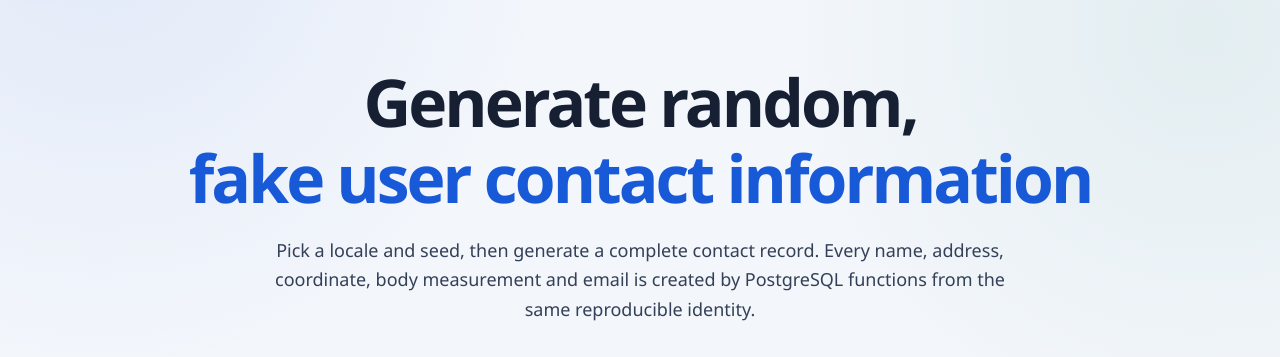
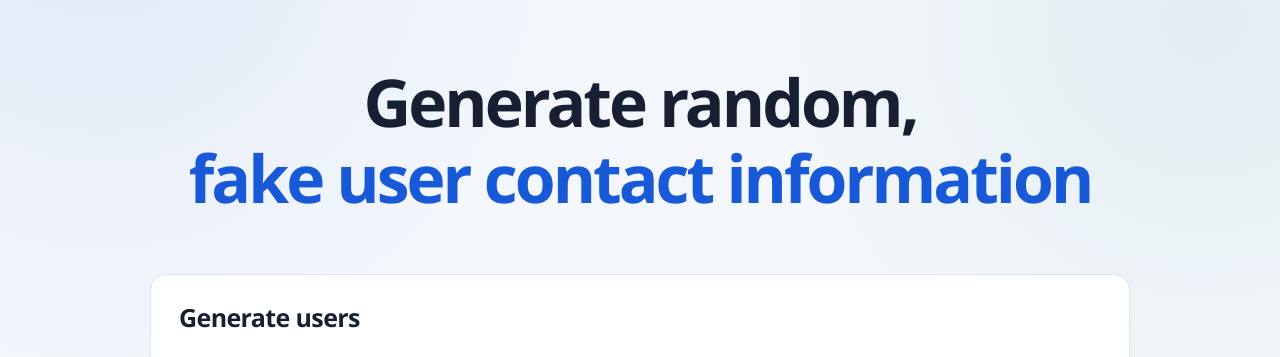
Before and after one commit to BodzioES/Itransition-task6, a Flask app: page / in a window 1280 px wide. Shown: the part 75-432 px from the top of the page. Run offline with Flask 3, Linux system fonts and the light colour scheme; data that the repository does not hold is empty; some libraries are stand-ins or nearby versions.

Commit message:
Remove hero description

```diff
--- a/app/static/css/style.css
+++ b/app/static/css/style.css
@@ -243,14 +243,6 @@ main.shell {
 
 .hero h1 span {
   color: var(--primary);
-}
-
-.hero-lede {
-  max-width: 760px;
-  margin: 0 auto 22px;
-  color: var(--ink-soft);
-  font-size: 18px;
-  line-height: 1.65;
 }
 
 /* Panels ------------------------------------------------------------------ */
@@ -1039,10 +1031,6 @@ main.shell {
     font-size: 38px;
   }
 
-  .hero-lede {
-    font-size: 16px;
-  }
-
   .generator-panel {
     padding: 20px;
   }
--- a/app/templates/index.html
+++ b/app/templates/index.html
@@ -2,14 +2,7 @@
 
 {% block content %}
 <section class="hero" aria-labelledby="hero-heading">
-  <div class="hero-copy">
-    <h1 id="hero-heading">Generate random,<br><span>fake user contact information</span></h1>
-    <p class="hero-lede">
-      Pick a locale and seed, then generate a complete contact record. Every name,
-      address, coordinate, body measurement and email is created by PostgreSQL
-      functions from the same reproducible identity.
-    </p>
-  </div>
+  <h1 id="hero-heading">Generate random,<br><span>fake user contact information</span></h1>
 </section>
 
 {% if general_error %}
```
